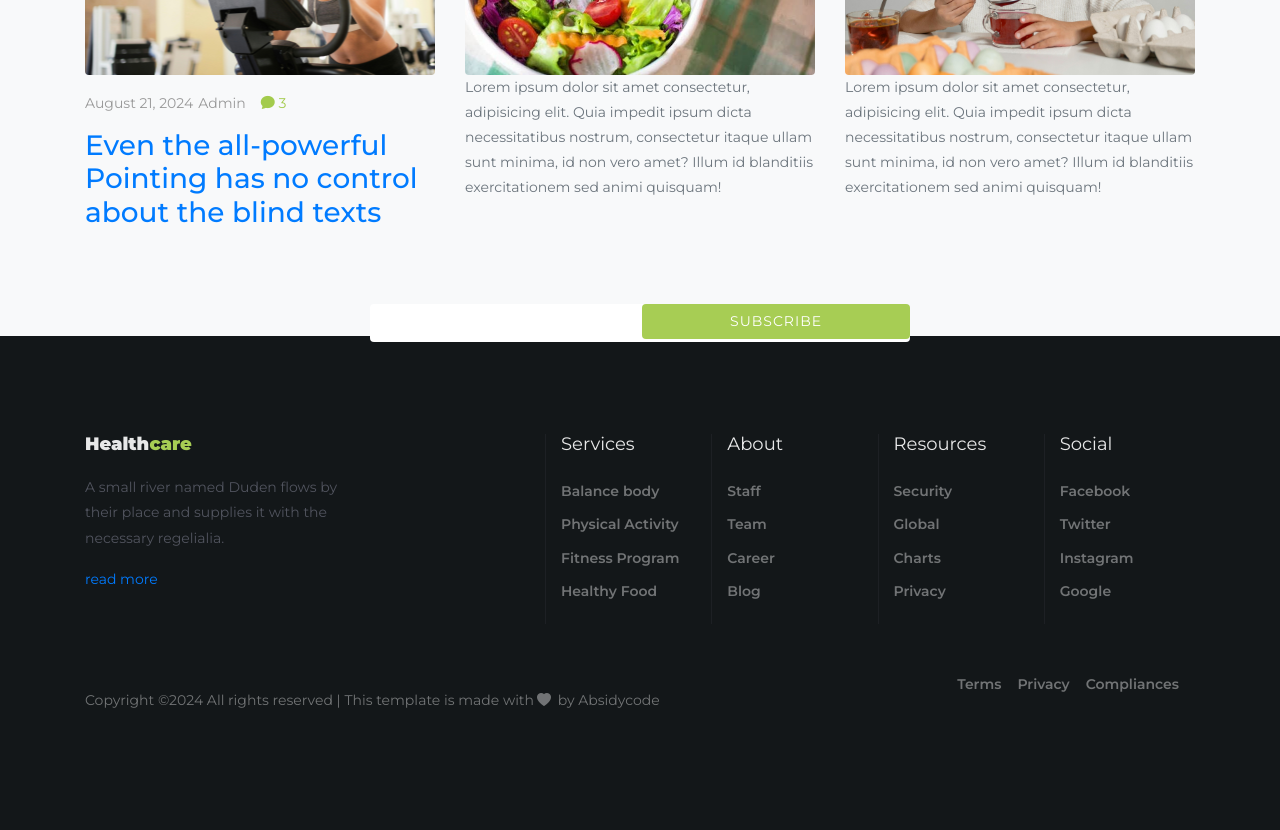
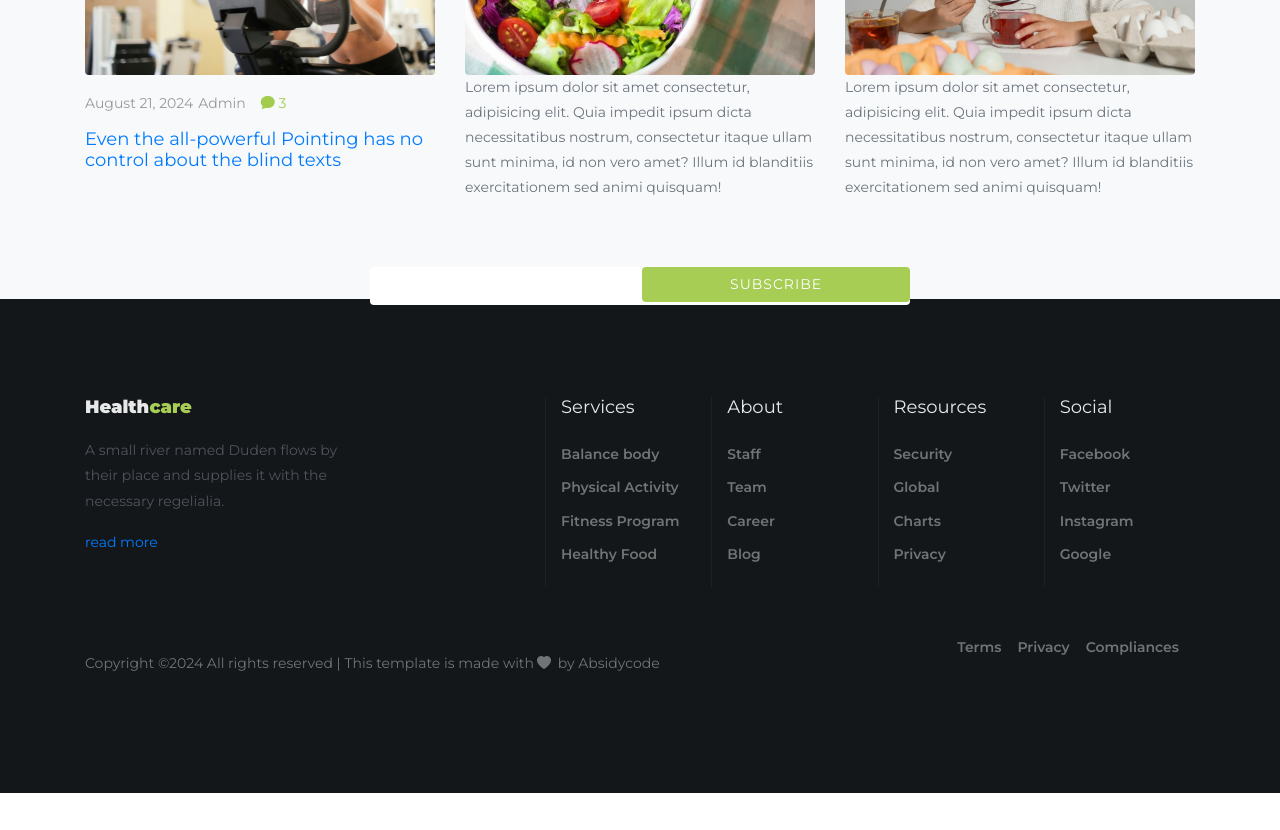
Before and after one commit to Olamilekan10/Affiliate-web, a React (Create React App) app: page / in a window 1280 px wide. Shown: the part 5640-6470 px from the top of the page. After the commit the page ends 6433 px from the top, so only its background shows below. Built offline with nearby package versions, Linux system fonts and the light colour scheme; the HTML template or start-up script is replaced by a standard one.

Commit message:
styled the heading class name

```diff
--- a/src/components/News&Blogs/NewsBlogs.css
+++ b/src/components/News&Blogs/NewsBlogs.css
@@ -59,3 +59,9 @@
     font-size: inherit;
     font: normal normal;
 }
+
+.blog-entry .text .heading {
+    font-size: 18px;
+    margin-bottom: 16px;
+    font-weight: 400;
+}
```
